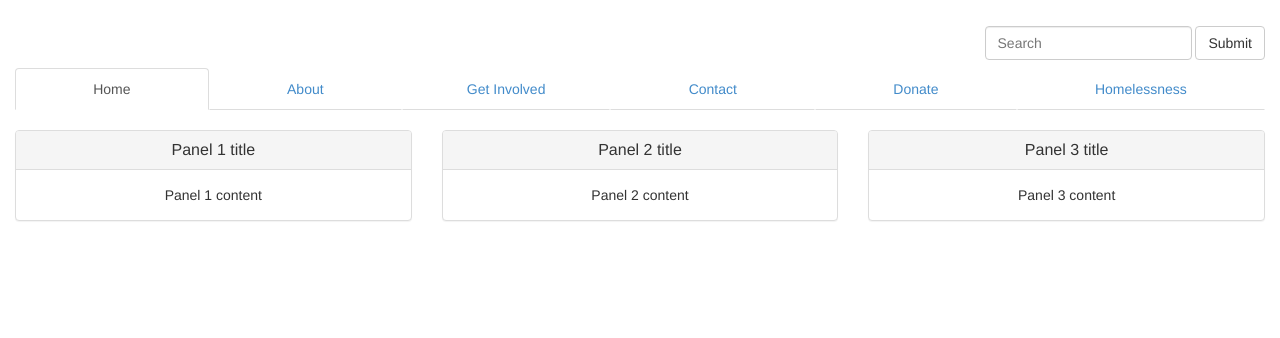
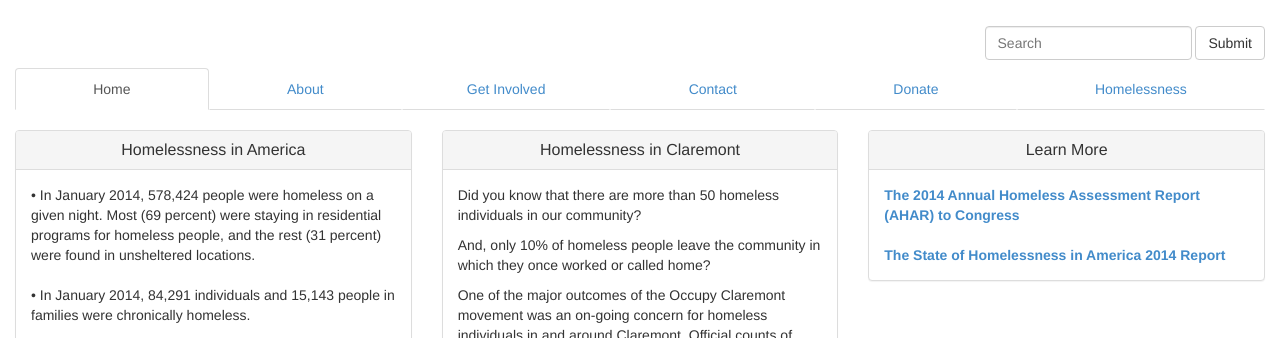
Before and after one commit to aldenweaver/CHAP2, a plain HTML site: page dev/homelessness.html in a window 1280 px wide. Shown: the part 180-518 px from the top of the page. Drawn offline with Linux system fonts and the light colour scheme.

Commit message:
Added and completed Homelesness Page

```diff
--- a/dev/homelessness.html
+++ b/dev/homelessness.html
@@ -104,10 +104,36 @@
       <div class="col-lg-4">
         <div class="panel panel-default">
           <div class="panel-heading">
-            <h3 class="panel-title text-center">Panel 1 title</h3>
+            <h3 class="panel-title text-center">Homelessness in America</h3>
           </div>
-          <div class="panel-body text-center">
-            Panel 1 content
+          <div class="panel-body text-left">
+            • In January 2014, 578,424 people were homeless
+              on a given night. Most (69 percent) were
+              staying in residential programs for homeless
+              people, and the rest (31 percent) were found in
+              unsheltered locations. <br><br>
+            • In January 2014, 84,291 individuals and 15,143
+              people in families were chronically homeless. <br><br>
+            • Nearly one-quarter of all homeless people were
+              children under the age of 18 (23 percent or
+              135,701). Ten percent (or 58,601) were between
+              the ages of 18 and 24, and 66 percent
+              (or 384,122) were 25 years or older. <br><br>
+            • There were 45,205 unaccompanied homeless
+              children and youth on a single night in 2014.
+              Most (86 percent or 38,931) were youth
+              between the ages of 18 and 24, and 14 percent
+              (or 6,274) were children under the age of 18. <br><br>
+            • There were 216,261 homeless people in families
+              on a single night in January 2014, accounting
+              for 37 percent of all homeless people. <br><br>
+            • In January 2014, 49,933 veterans were
+              homeless on a single night. Just fewer than
+              10 percent (4,722) were women.  <br><br>
+
+            <img src="pictures/2014_Homelessness_Stats.png"><br><br>
+
+            Source: <a href="https://www.hudexchange.info/resources/documents/AHAR-2014-Part1.pdf">The 2014 Annual Homeless Assessment Report (AHAR) to Congress</a>
           </div>
         </div>
       </div> <!-- /Body Panel 1 -->
@@ -116,10 +142,14 @@
       <div class="col-lg-4">
         <div class="panel panel-default">
           <div class="panel-heading">
-            <h3 class="panel-title text-center">Panel 2 title</h3>
+            <h3 class="panel-title text-center">Homelessness in Claremont</h3>
           </div>
-          <div class="panel-body text-center">
-            Panel 2 content
+          <div class="panel-body text-left">
+            <p> Did you know that there are more than 50 homeless individuals in our community? </p>
+            <p> And, only 10% of homeless people leave the community in which they once worked or called home? </p>
+
+            <p>One of the major outcomes of the Occupy Claremont movement was an on-going concern for homeless individuals in and around Claremont.  Official counts of homeless individuals in Claremont were considered less than accurate by homeless representatives.  Funding was secured to contact homeless individuals to establish an in-person count and to offer assistance to those interested in doing the work necessary to receive financial and other resources.</p>
+            <p>The conclusion of this one year effort was the development of the Claremont Homeless Advocacy Program (CHAP) formed to help end homelessness in our town by providing a compassionate, caring, and welcoming community to help our neighbors in need. </p>
           </div>
         </div>
       </div> <!-- /Body Panel 2 -->
@@ -128,10 +158,12 @@
       <div class="col-lg-4">
         <div class="panel panel-default">
           <div class="panel-heading">
-            <h3 class="panel-title text-center">Panel 3 title</h3>
+            <h3 class="panel-title text-center">Learn More</h3>
           </div>
-          <div class="panel-body text-center">
-            Panel 3 content
+          <div class="panel-body text-left">
+          <a href="https://www.hudexchange.info/resources/documents/AHAR-2014-Part1.pdf"><b>The 2014 Annual Homeless Assessment Report (AHAR) to Congress</b></a>
+          <br> <br>
+          <a href="http://www.endhomelessness.org/library/entry/the-state-of-homelessness-2014"><b>The State of Homelessness in America 2014 Report</b></a>
           </div>
         </div>
       </div> <!-- /Body Panel 3 -->
```
Also changed, not shown: dev/pictures/2014_Homelessness_Stats.png (added).
